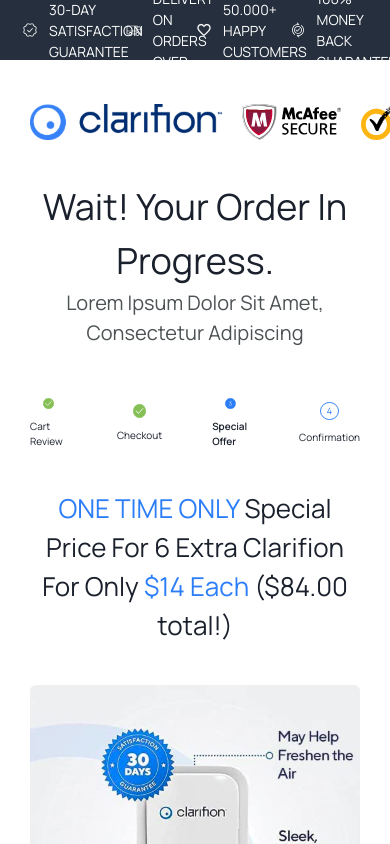
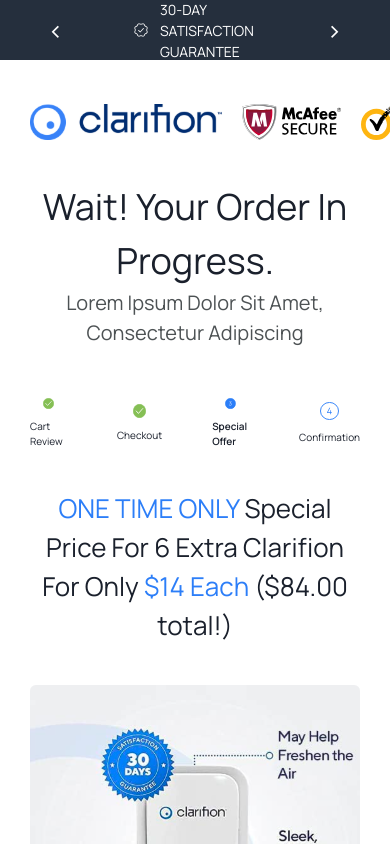
Before and after one commit to AriBarros/clarifion, a React (Create React App) app: page / in a window 390 px wide. Shown: the top 844 px of the page. Built offline with nearby package versions, Linux system fonts and the light colour scheme.

Commit message:
feat: slider for mobile display

```diff
--- a/src/components/Header/index.tsx
+++ b/src/components/Header/index.tsx
@@ -1,10 +1,29 @@
+import { useEffect, useState } from "react";
+
 import CheckmarkIcon from "../../assets/checkmark.svg";
 import TruckIcon from "../../assets/truck.svg";
 import HeartIcon from "../../assets/heart.svg";
 import ArrowSyncIcon from "../../assets/arrowsync.svg";
-import { Container, IconArea } from "./styles";
+import { Container, IconArea, SliderArrow, SliderWrapper } from "./styles";
 
 const Header = () => {
+  const [showSlider, setShowSlider] = useState(false);
+  const [currentSlide, setCurrentSlide] = useState(0);
+
+  useEffect(() => {
+    const handleResize = () => {
+      setShowSlider(window.innerWidth <= 600);
+    };
+
+    handleResize();
+
+    window.addEventListener("resize", handleResize);
+
+    return () => {
+      window.removeEventListener("resize", handleResize);
+    };
+  }, []);
+
   const icons = [
     { icon: CheckmarkIcon, text: "30-DAY SATISFACTION GUARANTEE" },
     { icon: TruckIcon, text: "FREE DELIVERY ON ORDERS OVER $40.00" },
@@ -12,14 +31,38 @@
     { icon: ArrowSyncIcon, text: "100% MONEY BACK GUARANTEE" },
   ];
 
+  const handleNextSlide = () => {
+    setCurrentSlide((prevSlide) => (prevSlide + 1) % icons.length);
+  };
+
+  const handlePrevSlide = () => {
+    setCurrentSlide((prevSlide) =>
+      prevSlide === 0 ? icons.length - 1 : prevSlide - 1
+    );
+  };
+
   return (
     <Container>
-      {icons.map(({ icon, text }) => (
-        <IconArea key={text}>
-          <img src={icon} alt={`${text} logo`} />
-          <h2>{text}</h2>
-        </IconArea>
-      ))}
+      {showSlider && (
+        <SliderWrapper>
+          <SliderArrow onClick={handlePrevSlide}>&lt;</SliderArrow>
+          <IconArea key={icons[currentSlide].text}>
+            <img
+              src={icons[currentSlide].icon}
+              alt={`${icons[currentSlide].text} logo`}
+            />
+            <h2>{icons[currentSlide].text}</h2>
+          </IconArea>
+          <SliderArrow onClick={handleNextSlide}>&gt;</SliderArrow>
+        </SliderWrapper>
+      )}
+      {!showSlider &&
+        icons.map(({ icon, text }) => (
+          <IconArea key={text}>
+            <img src={icon} alt={`${text} logo`} />
+            <h2>{text}</h2>
+          </IconArea>
+        ))}
     </Container>
   );
 };
--- a/src/components/Header/styles.ts
+++ b/src/components/Header/styles.ts
@@ -10,6 +10,11 @@
   margin-bottom: 24px;
   padding: 30px;
   background-color: ${Theme.colors.grey};
+
+  @media (max-width: 600px) {
+    display: flex;
+    justify-content: center;
+  }
 `;
 
 export const IconArea = styled.div`
@@ -28,3 +33,26 @@
     color: ${Theme.colors.white};
   }
 `;
+
+export const SliderWrapper = styled.div`
+  display: flex;
+  justify-content: center;
+  align-items: center;
+  position: relative;
+  gap: 50px;
+`;
+
+export const SliderArrow = styled.div`
+  font-size: 26px;
+  cursor: pointer;
+  background-color: ${Theme.colors.primary};
+  color: ${Theme.colors.white};
+  padding: 8px;
+  border-radius: 50%;
+  margin: 0 10px;
+  user-select: none;
+
+  &:hover {
+    background-color: ${Theme.colors.primaryDark};
+  }
+`;
--- a/src/pages/Home/index.tsx
+++ b/src/pages/Home/index.tsx
@@ -86,7 +86,7 @@
             : steps.map(({ icon, text }, index) => (
                 <Step key={index}>
                   <img src={icon} alt={`${text} icon`} />
-                  {index == 2 ? <h1>{text}</h1> : <h2>{text}</h2>}
+                  {index === 2 ? <h1>{text}</h1> : <h2>{text}</h2>}
                 </Step>
               ))}
         </StepsContainer>
```
